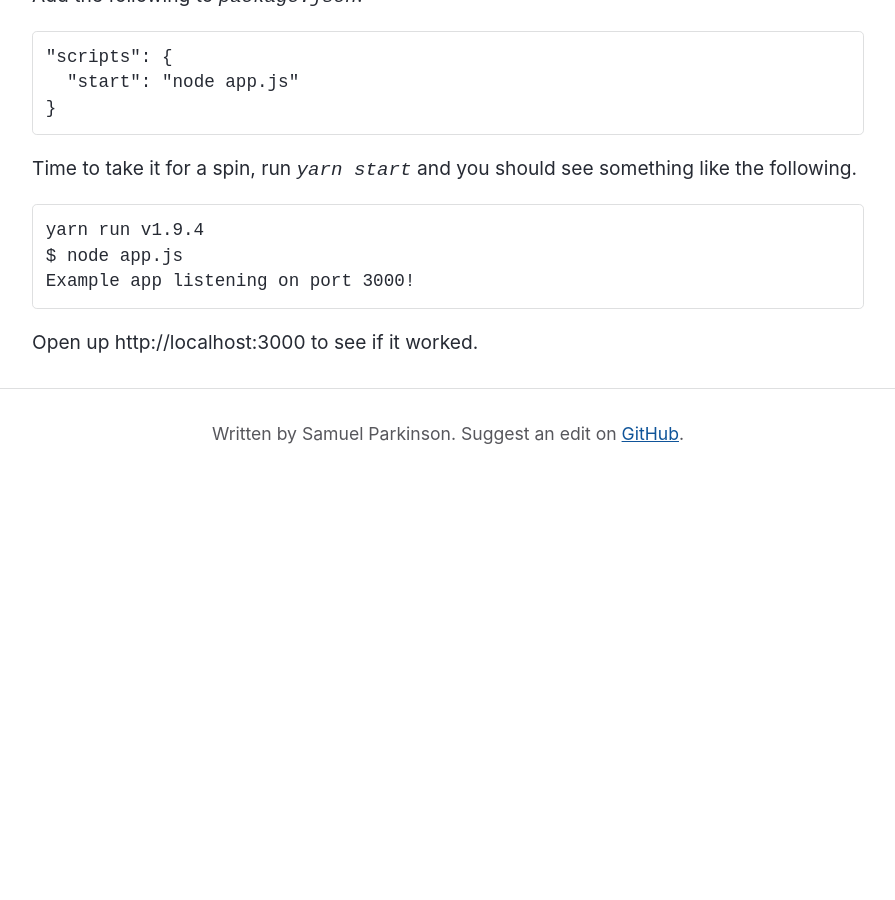
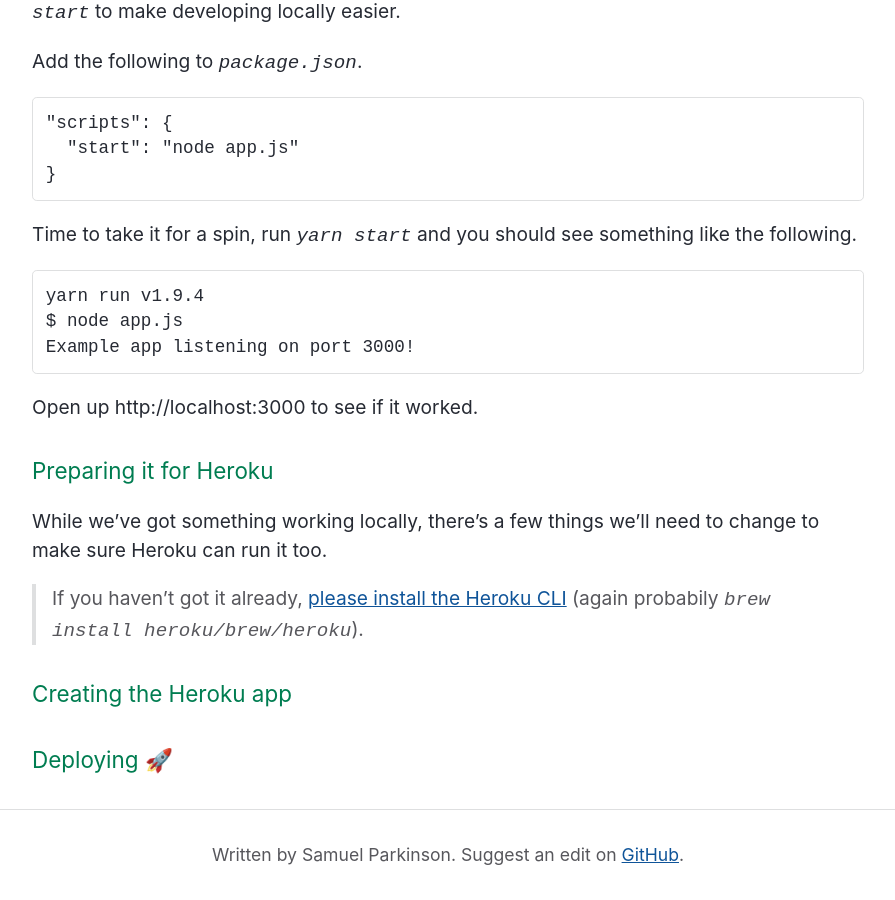
Before and after one commit to sjparkinson/uncomplicated.systems, a Jekyll site: the page built from _posts/2018-09-26-heroku-from-scratch.md, in a window 1280 px wide and 900 px high, scrolled down 1861 px. Shown: the whole window, without its empty margins (192-1087 px from the left). Built offline with Jekyll 4.4.1, drawn with Linux system fonts in a browser that asks for light colours; the repository's description, which GitHub fills in, is left out; before the commit the page ends 2341 px from its top, so only the background shows below that; some of the changed text lies outside the part shown.

Commit message:
Update 2018-09-26-heroku-from-scratch.md

````diff
--- a/_posts/2018-09-26-heroku-from-scratch.md
+++ b/_posts/2018-09-26-heroku-from-scratch.md
@@ -17,6 +17,7 @@ We'll use the Heroku CLI, Node.js, Yarn (😱), and the express web framework.
 
 If we begin by building a basic hello world application using Express locally, we can then prepare the code for deployment to Heroku, then finally create the app and ship it ⛴.
 
+### Making the application
 
 First we'll make a folder and generate our `package.json` to kick start the project.
 
@@ -77,3 +78,13 @@ Example app listening on port 3000!
 ```
 
 Open up http://localhost:3000 to see if it worked.
+
+### Preparing it for Heroku
+
+While we've got something working locally, there's a few things we'll need to change to make sure Heroku can run it too.
+
+> If you haven't got it already, [please install the Heroku CLI](https://devcenter.heroku.com/articles/heroku-cli#download-and-install) (again probabily `brew install heroku/brew/heroku`).
+
+### Creating the Heroku app
+
+### Deploying 🚀
````
